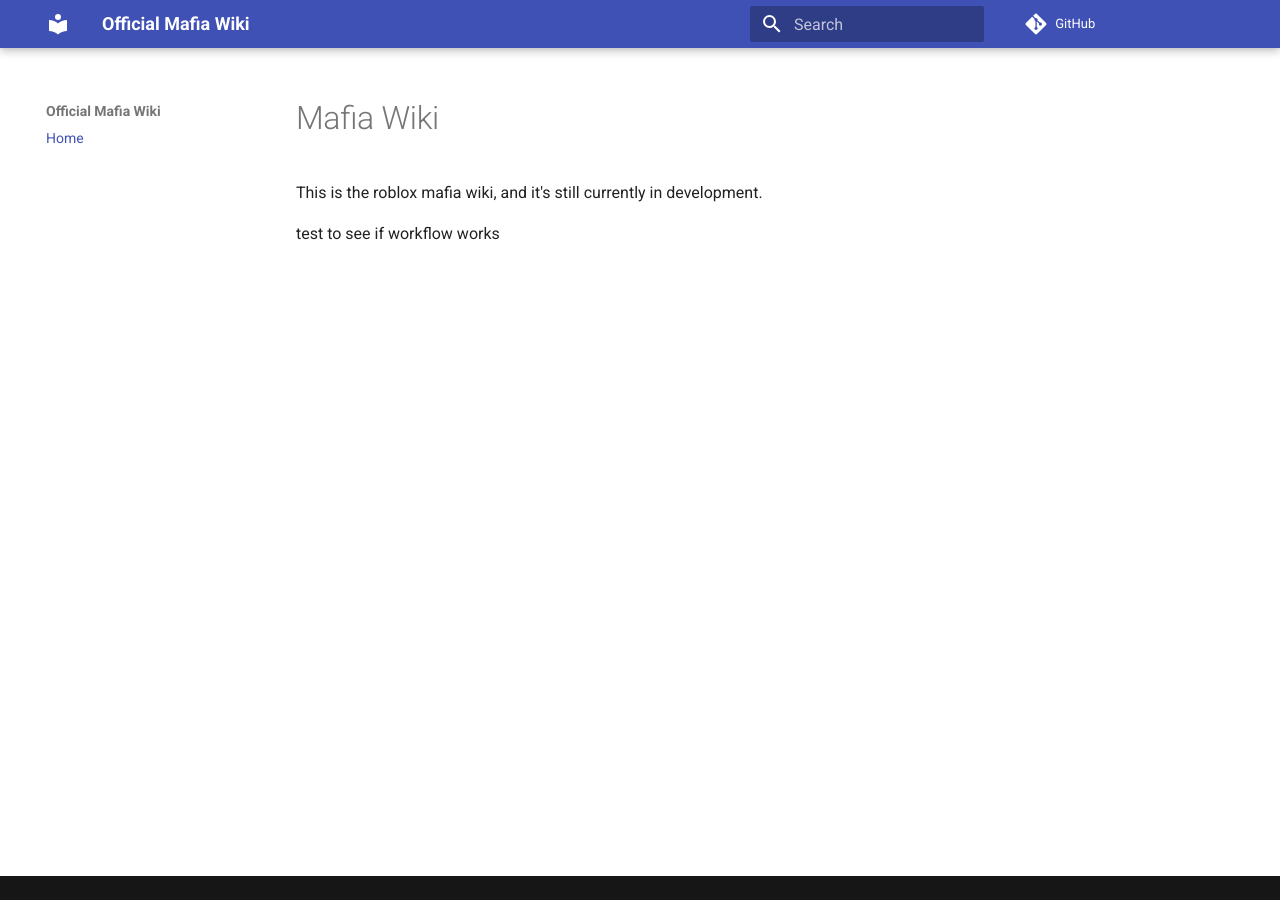
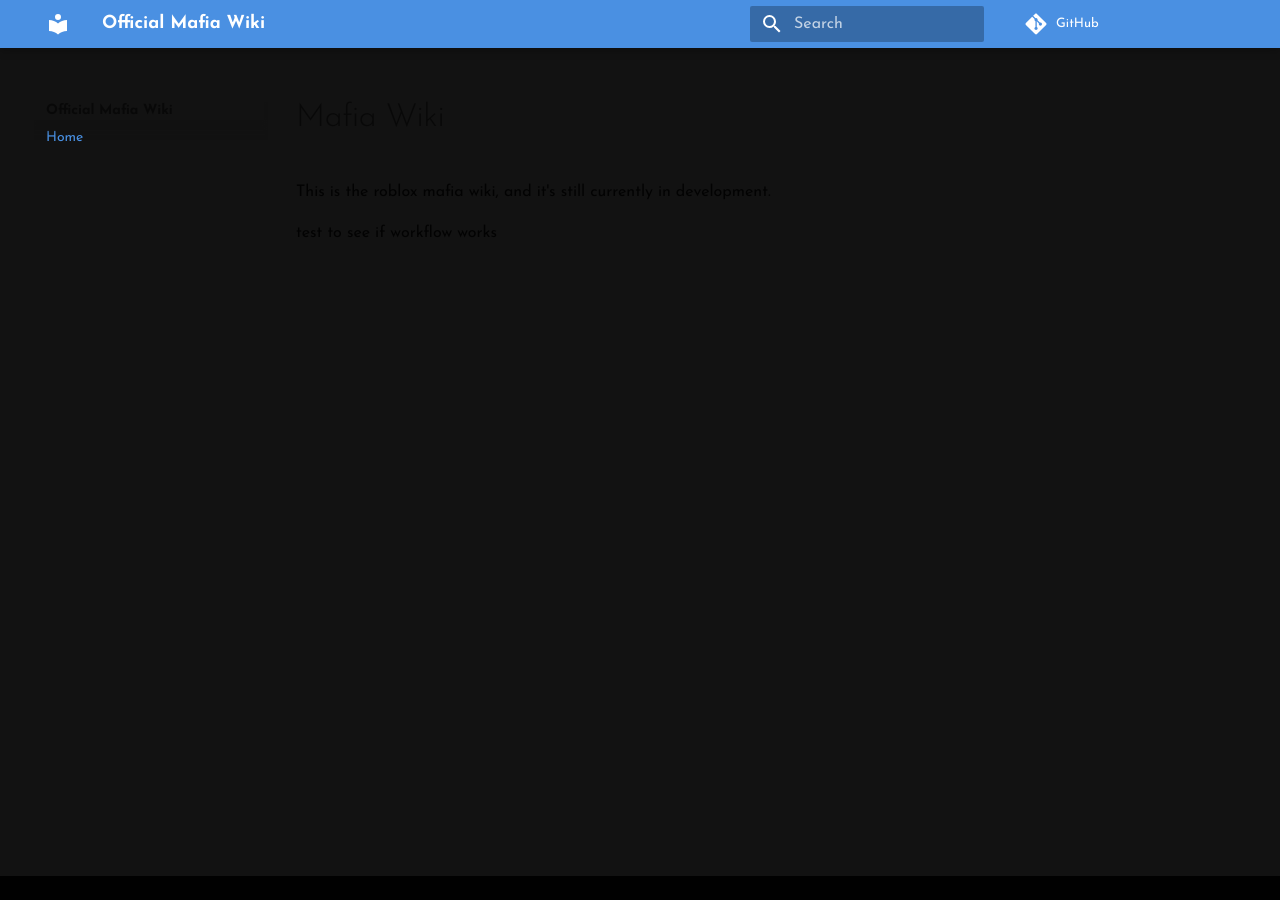
Before and after one commit to OctaNebula/mafia-wiki, an MkDocs documentation site: the page built from docs/index.md, in a window 1280 px wide. Built offline with MkDocs 1.6.1 and Material for MkDocs 9.7.7, drawn with Linux system fonts in a browser that asks for light colours; comment, search, counter and statistics services are not loaded.

Commit message:
stylesheets test

```diff
--- /dev/null
+++ b/docs/stylesheets/extra.css
@@ -0,0 +1,12 @@
+@import url('https://fonts.googleapis.com/css2?family=Josefin+Sans:wght@300;400;700&display=swap');
+
+:root {
+    --md-primary-fg-color: #4a90e2; /* Change primary color */
+    --md-accent-fg-color: #ff4081; /* Change accent color */
+    --md-default-bg-color: #121212; /* Change background color */
+    --md-text-font: "Josefin Sans", sans-serif;
+}
+
+body {
+    font-family: var(--md-text-font);
+}
--- a/mkdocs.yml
+++ b/mkdocs.yml
@@ -7,3 +7,5 @@ nav:
   - Home: index.md
 extra:
   generator: false
+extra_css:
+  - stylesheets/extra.css
```
